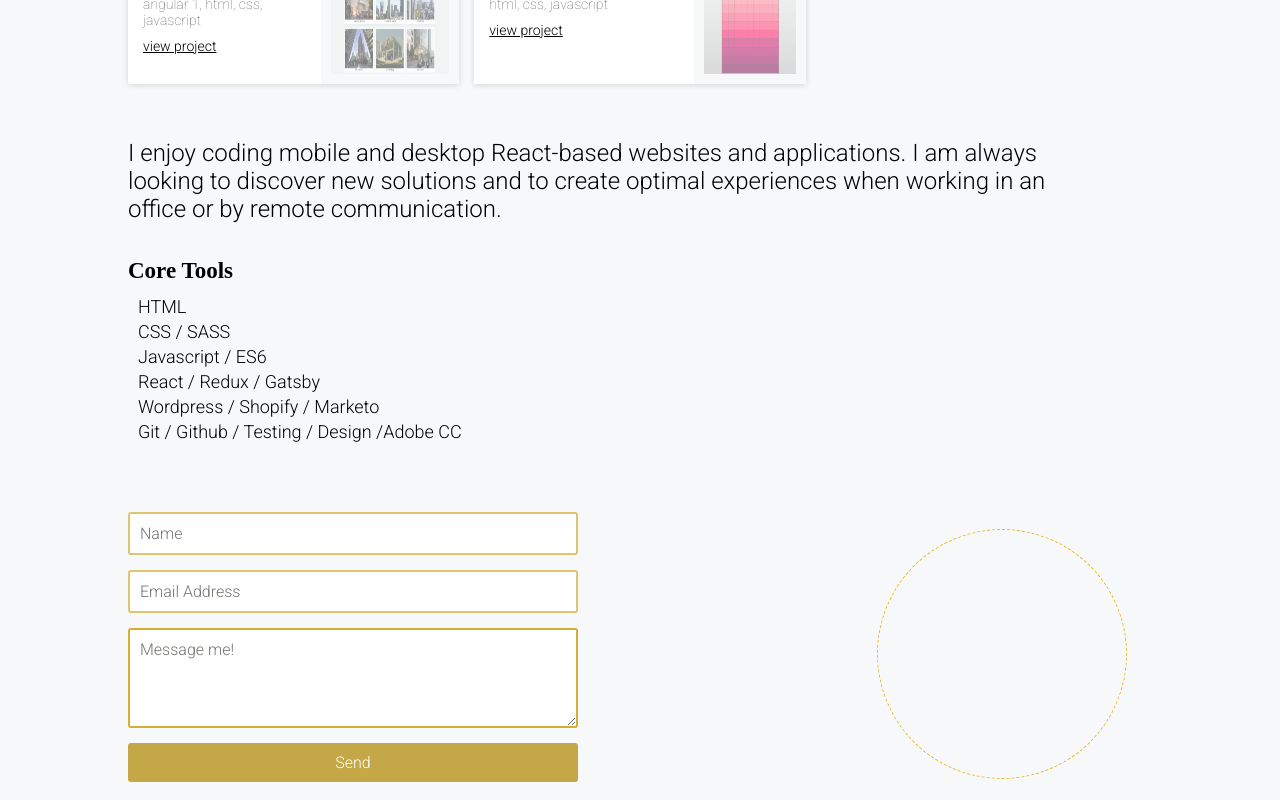
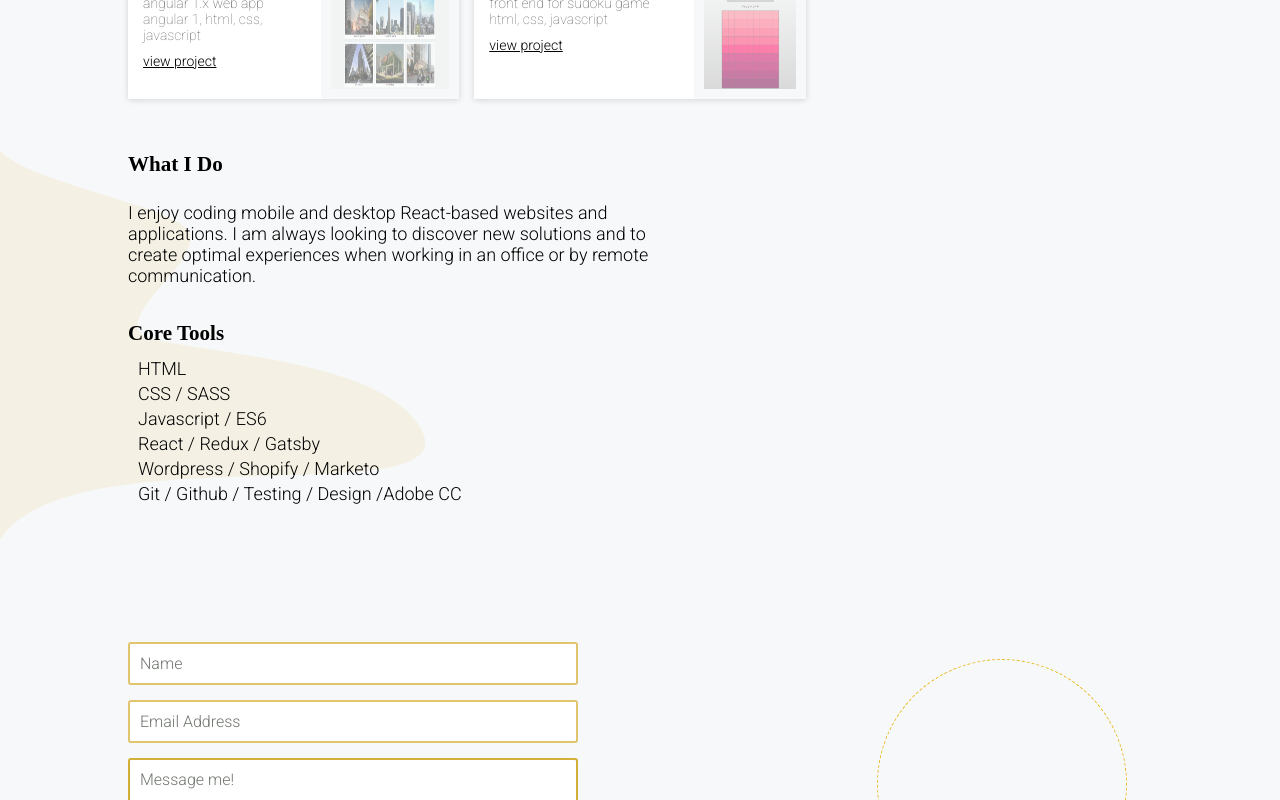
Before and after one commit to fimiak/portfolioapp, a React (Create React App) app: page / in a window 1280 px wide. Shown: the part 1140-1940 px from the top of the page. Built offline with nearby package versions, Linux system fonts and the light colour scheme; a web font is replaced by a local one.

Commit message:
Added left graphic

```diff
--- a/src/pages/Bio.js
+++ b/src/pages/Bio.js
@@ -3,6 +3,8 @@ import React from 'react';
 function Bio() {
   return (
     <div className="intro" id="about">
+      <div className="bio">
+        <h3>What I Do</h3>
         <p>
           I enjoy coding mobile and desktop React-based websites and applications. I am always looking to discover new
           solutions and to create optimal experiences when working in an office or by remote communication.
@@ -21,6 +23,7 @@ function Bio() {
           </ul>
         </div>
       </div>
+    </div>
   );
 }
 
--- a/src/styles/app.css
+++ b/src/styles/app.css
@@ -35,7 +35,7 @@ h3 {
   font-family: 'Source Serif Pro', serif;
   font-weight: 700;
   margin: 8px 0;
-  text-align: center;
+  text-align: left;
 }
 
 a {
@@ -171,15 +171,22 @@ span {
 }
 
 .intro {
-  font-size: 16px;
-  width: 80%;
-  max-width: 1280px;
+  background-image: url('.././images/portfolio-left.svg');
+  background-repeat: no-repeat;
+  display: flex;
+  justify-content: center;
+  width: 100%;
 }
 
 .intro p {
-  font-size: 24px;
   margin: 25px 0;
-  max-width: 960px;
+  max-width: 560px;
+}
+
+.bio {
+  font-size: 18px;
+  min-height: 400px;
+  width: 80%;
 }
 
 .content {
@@ -187,7 +194,7 @@ span {
   display: flex;
   flex-direction: column;
   justify-content: center;
-  padding: 15px 0;
+  padding: 30px 0;
   max-width: 1280px;
   width: 80%;
 }
@@ -264,7 +271,6 @@ span {
   font-size: 14px;
   font-weight: 700;
   margin: 0 0 10px;
-  text-align: left;
   text-transform: uppercase;
 }
 
@@ -300,17 +306,11 @@ span {
   justify-content: space-between;
 }
 
-.skills h3 {
-  font-size: 23px;
-  text-align: left;
-}
-
 .skills ul {
   padding: 0;
 }
 
 .skills ul li {
-  font-size: 18px;
   font-weight: 300;
   padding: 2px 0;
 }
@@ -353,7 +353,7 @@ span {
   align-items: center;
   display: flex;
   justify-content: space-between;
-  margin: 60px 0 120px;
+  margin: 90px 0 30px;
   max-width: 1280px;
   width: 80%;
 }
```
Also changed, not shown: src/images/portfolio-left.svg (added). Lines whose indentation alone changed are shown as unchanged.
